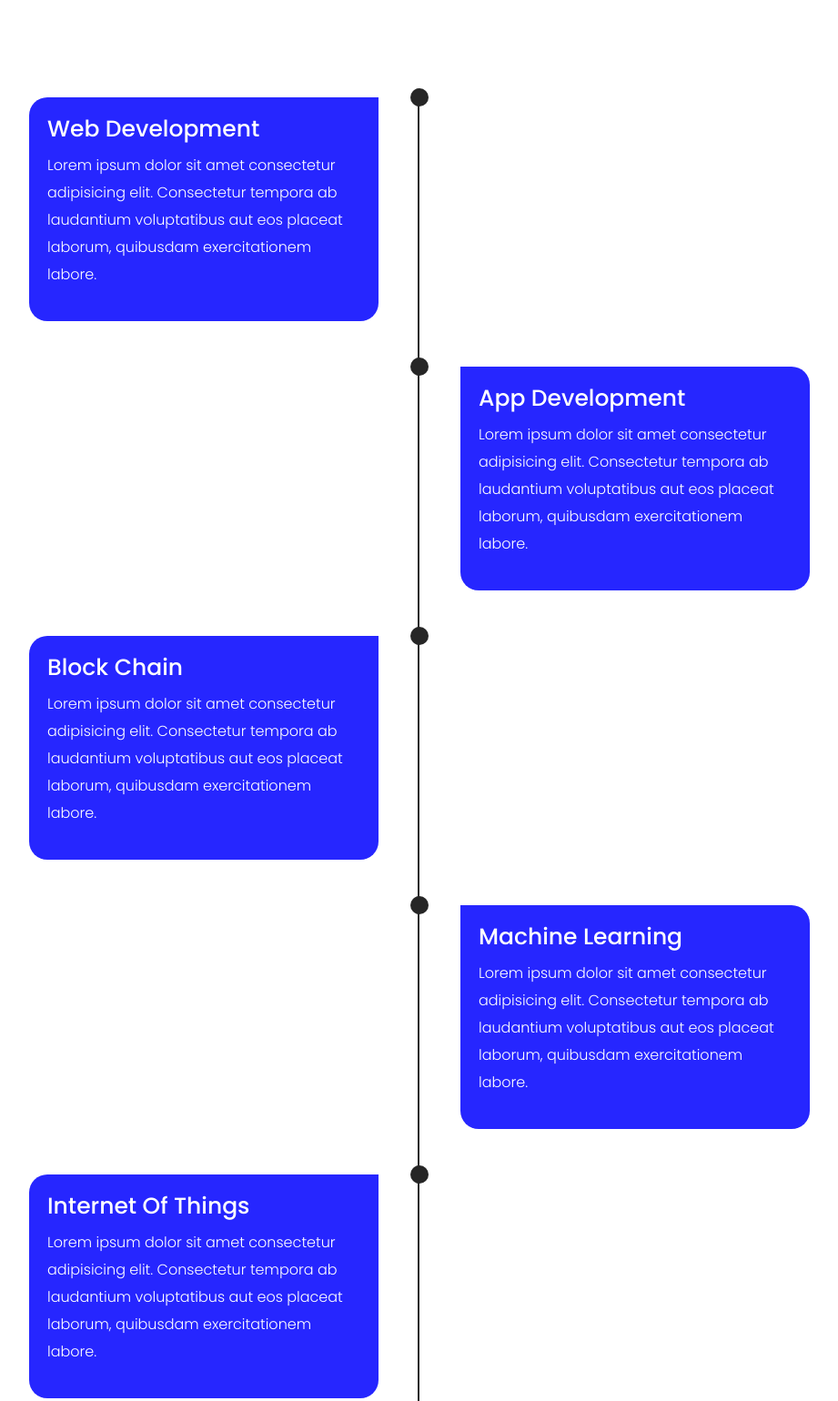
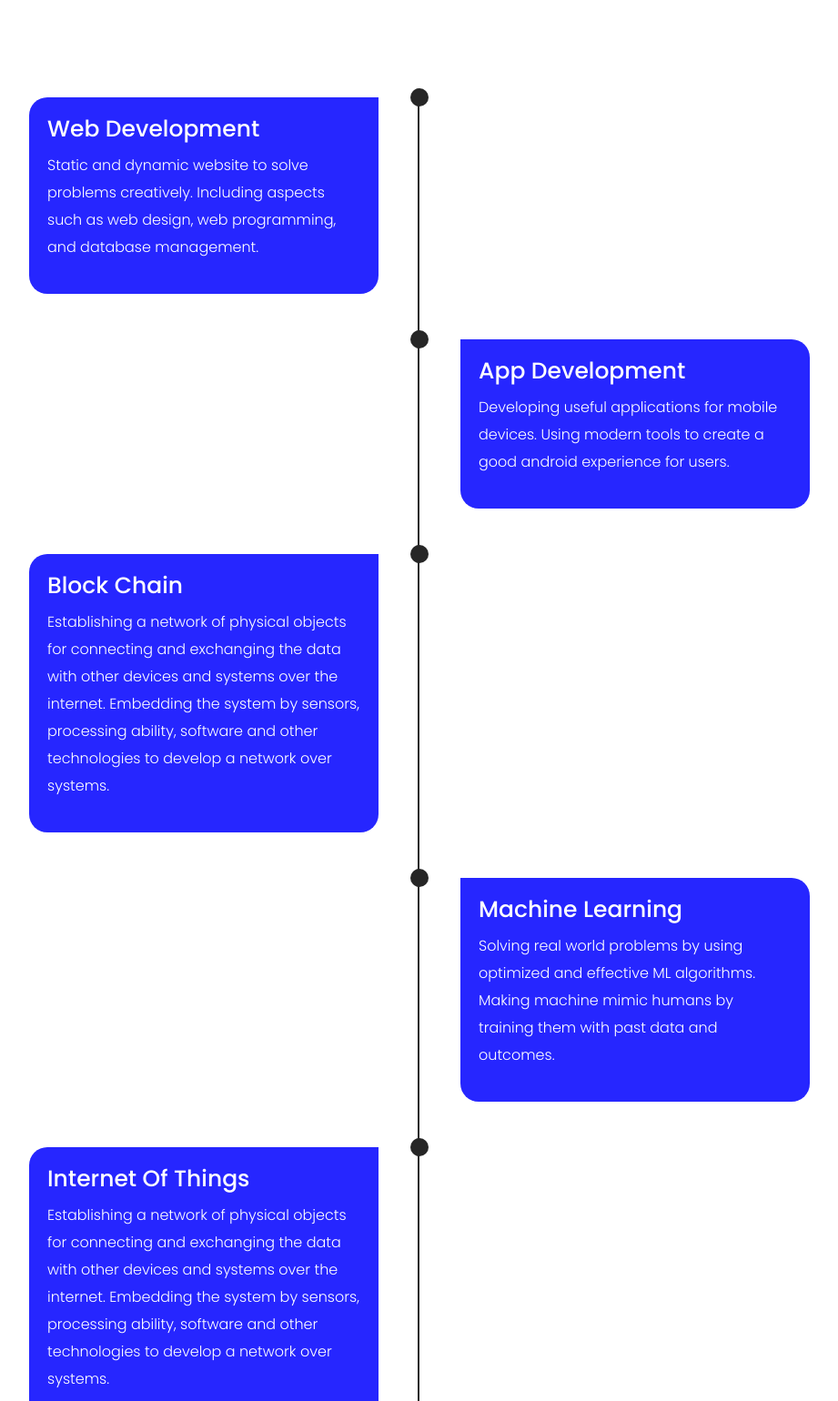
Before and after one commit to Sawantkun/codefellas-2022, a plain HTML site: page index.html in a window 1280 px wide. Shown: the part 1671-3211 px from the top of the page at 91% size, without its empty margins (180-1101 px from the left). Drawn offline with nearby package versions, Linux system fonts and the light colour scheme.

Commit message:
added texts

```diff
--- a/index.html
+++ b/index.html
@@ -4,6 +4,7 @@
     <meta charset="UTF-8">
     <meta http-equiv="X-UA-Compatible" content="IE=edge">
     <meta name="viewport" content="width=device-width, initial-scale=1.0">
+    <link rel="shortcut icon" href="./media/svg/code-svgrepo-com.svg" type="image/x-icon">
     <link href="https://cdn.jsdelivr.net/npm/bootstrap@5.2.3/dist/css/bootstrap.min.css" rel="stylesheet" integrity="sha384-rbsA2VBKQhggwzxH7pPCaAqO46MgnOM80zW1RWuH61DGLwZJEdK2Kadq2F9CUG65" crossorigin="anonymous">
     <script src="https://cdn.jsdelivr.net/npm/bootstrap@5.2.3/dist/js/bootstrap.bundle.min.js" integrity="sha384-kenU1KFdBIe4zVF0s0G1M5b4hcpxyD9F7jL+jjXkk+Q2h455rYXK/7HAuoJl+0I4" crossorigin="anonymous"></script>
     <link rel="stylesheet" href="./styles/main.css">
@@ -73,37 +74,37 @@
                     <li>
                       <div class="timeline-content">
                         <h1>Web Development</h1>
-                        <p>Lorem ipsum dolor sit amet consectetur adipisicing elit. Consectetur tempora ab laudantium voluptatibus aut eos placeat laborum, quibusdam exercitationem labore.</p>
+                        <p>Static and dynamic website to solve problems creatively. Including aspects such as web design, web programming, and database management. </p>
                       </div>
                     </li>
                     <li>
                       <div class="timeline-content">
                         <h1>App Development</h1>
-                        <p>Lorem ipsum dolor sit amet consectetur adipisicing elit. Consectetur tempora ab laudantium voluptatibus aut eos placeat laborum, quibusdam exercitationem labore.</p>
+                        <p>Developing useful applications for mobile devices. Using modern tools to create a good android experience for users.</p>
                       </div>
                     </li>
                     <li>
                       <div class="timeline-content">
                         <h1>Block Chain</h1>
-                        <p>Lorem ipsum dolor sit amet consectetur adipisicing elit. Consectetur tempora ab laudantium voluptatibus aut eos placeat laborum, quibusdam exercitationem labore.</p>
+                        <p>Establishing a network of physical objects for connecting and exchanging the data with other devices and systems over the internet. Embedding the system by sensors, processing ability, software and other technologies to develop a network over systems.</p>
                       </div>
                     </li>
                     <li>
                       <div class="timeline-content">
                         <h1>Machine Learning</h1>
-                        <p>Lorem ipsum dolor sit amet consectetur adipisicing elit. Consectetur tempora ab laudantium voluptatibus aut eos placeat laborum, quibusdam exercitationem labore.</p>
+                        <p>Solving real world problems by using optimized and effective ML algorithms. Making machine mimic humans by training them with past data and outcomes.</p>
                       </div>
                     </li>
                     <li>
                       <div class="timeline-content">
                         <h1>Internet Of Things</h1>
-                        <p>Lorem ipsum dolor sit amet consectetur adipisicing elit. Consectetur tempora ab laudantium voluptatibus aut eos placeat laborum, quibusdam exercitationem labore.</p>
+                        <p>Establishing a network of physical objects for connecting and exchanging the data with other devices and systems over the internet. Embedding the system by sensors, processing ability, software and other technologies to develop a network over systems.</p>
                       </div>
                     </li>
                     <li>
                       <div class="timeline-content">
                         <h1>Open Innovation</h1>
-                        <p>Lorem ipsum dolor sit amet consectetur adipisicing elit. Consectetur tempora ab laudantium voluptatibus aut eos placeat laborum, quibusdam exercitationem labore.</p>
+                        <p>Establishing a network of physical objects for connecting and exchanging the data with other devices and systems over the internet. Embedding the system by sensors, processing ability, software and other technologies to develop a network over systems.</p>
                       </div>
                     </li>
                   </ul>
```
